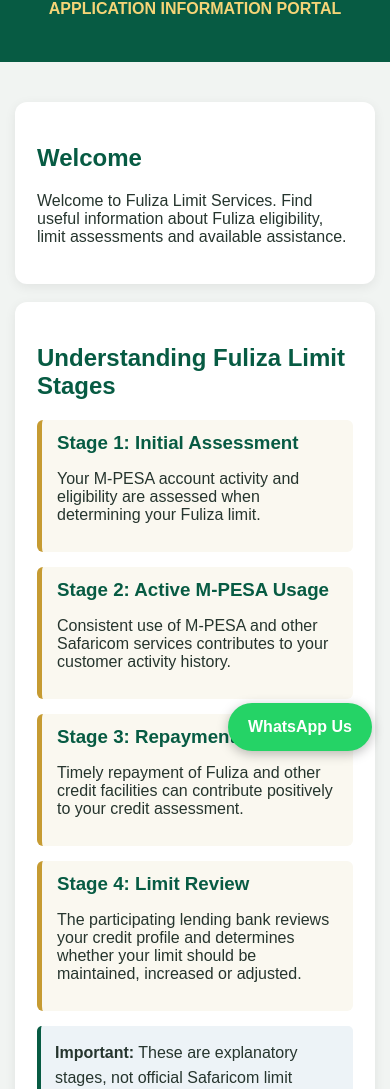
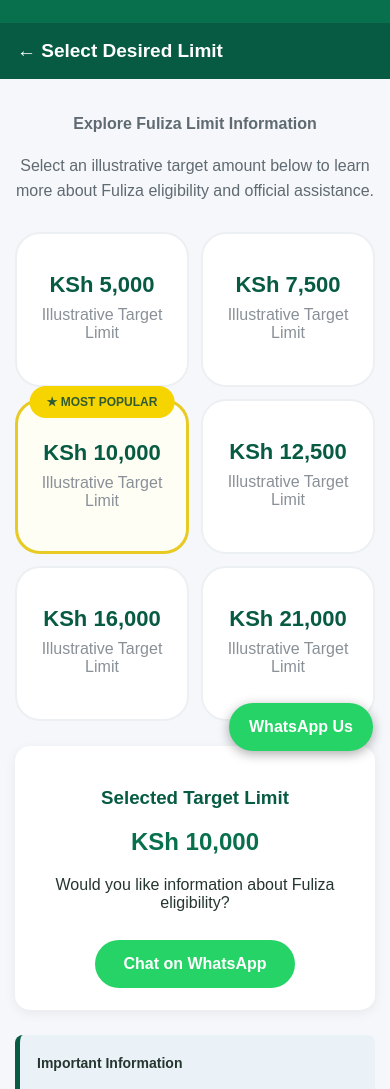
Before and after one commit to kipkorirkelvinbett-lang/fuliza-limit-services, a plain HTML site: page index.html in a window 390 px wide. Shown: the part 73-1162 px from the top of the page. Drawn offline with Linux system fonts and the light colour scheme.

Commit message:
Update index.html

```diff
--- a/index.html
+++ b/index.html
@@ -6,89 +6,202 @@
 <title>Fuliza Limit Services</title>
 
 <style>
-* {
-  box-sizing: border-box;
-}
+* { box-sizing: border-box; }
+
 body {
   margin: 0;
   font-family: Arial, sans-serif;
-  background: #f1f4f2;
-  color: #26352e;
+  background: #f5f7fa;
+  color: #25352f;
 }
+
 header {
+  background: #08704d;
+  color: white;
+  padding: 22px 15px;
+  text-align: center;
+}
+
+header h1 {
+  font-size: 25px;
+  margin: 0;
+  letter-spacing: 1px;
+}
+
+header p {
+  color: #ffdc40;
+  font-weight: bold;
+  font-size: 13px;
+  margin-bottom: 0;
+}
+
+.topbar {
   background: #075b43;
   color: white;
-  text-align: center;
-  padding: 28px 15px;
-}
-header h1 {
-  margin: 0;
-  font-size: 25px;
-}
-header p {
-  color: #f5d477;
+  padding: 17px;
+  font-size: 19px;
   font-weight: bold;
 }
+
 .container {
-  max-width: 750px;
-  margin: 25px auto;
-  padding: 15px;
+  max-width: 1000px;
+  margin: auto;
+  padding: 22px 15px 100px;
 }
-.card {
+
+.intro {
+  text-align: center;
+  color: #606a72;
+  line-height: 1.6;
+  margin: 10px 0 28px;
+}
+
+.grid {
+  display: grid;
+  grid-template-columns: repeat(3, 1fr);
+  gap: 18px;
+}
+
+.limit-card {
   background: white;
+  border: 2px solid #edf0f2;
+  border-radius: 25px;
+  padding: 35px 12px;
+  text-align: center;
+  cursor: pointer;
+  transition: .2s;
+  position: relative;
+  min-height: 190px;
+}
+
+.limit-card:hover {
+  border-color: #e5c82c;
+  transform: translateY(-3px);
+}
+
+.limit-card.selected {
+  border: 3px solid #e8ca24;
+  background: #fffef5;
+}
+
+.limit-card h2 {
+  color: #075b43;
+  font-size: 29px;
+  margin: 8px 0;
+}
+
+.limit-card p {
+  color: #899097;
+  margin: 8px 0;
+}
+
+.recommended {
+  position: absolute;
+  top: -16px;
+  left: 50%;
+  transform: translateX(-50%);
+  background: #f5d400;
+  color: #315c32;
+  border-radius: 25px;
+  padding: 9px 17px;
+  font-size: 12px;
+  font-weight: bold;
+  white-space: nowrap;
+}
+
+.selection {
+  background: white;
+  border-radius: 15px;
   padding: 22px;
-  margin-bottom: 18px;
-  border-radius: 12px;
-  box-shadow: 0 3px 12px #00000012;
+  text-align: center;
+  margin-top: 25px;
+  box-shadow: 0 3px 12px #00000010;
 }
-h2 {
+
+.selection h3 {
   color: #075b43;
 }
-.stage {
-  border-left: 5px solid #c69b32;
-  padding: 12px 15px;
-  margin: 15px 0;
-  background: #faf8f0;
-  border-radius: 6px;
+
+.whatsapp {
+  display: inline-block;
+  background: #25D366;
+  color: white;
+  text-decoration: none;
+  font-weight: bold;
+  padding: 15px 28px;
+  border-radius: 30px;
+  margin-top: 12px;
 }
-.stage h3 {
-  margin: 0 0 8px;
+
+.whatsapp:hover {
+  background: #128C7E;
+}
+
+.notice {
+  background: #eaf1f7;
+  border-left: 5px solid #075b43;
+  padding: 17px;
+  border-radius: 8px;
+  margin-top: 25px;
+  line-height: 1.6;
+  font-size: 14px;
+}
+
+.info {
+  background: white;
+  border-radius: 15px;
+  padding: 23px;
+  margin-top: 22px;
+  line-height: 1.6;
+}
+
+.info h3 {
   color: #075b43;
 }
-.notice {
-  background: #edf3f7;
-  border-left: 4px solid #075b43;
-  padding: 14px;
-  border-radius: 5px;
-  line-height: 1.6;
+
+footer {
+  background: #08704d;
+  color: white;
+  text-align: center;
+  padding: 25px 10px;
+  font-size: 13px;
 }
-.whatsapp {
-  display: block;
+
+.floating {
   position: fixed;
   bottom: 20px;
-  right: 18px;
+  right: 17px;
   background: #25D366;
   color: white;
   padding: 15px 20px;
+  text-decoration: none;
   border-radius: 35px;
-  text-decoration: none;
   font-weight: bold;
-  box-shadow: 0 3px 12px #0004;
+  box-shadow: 0 3px 12px #0005;
   z-index: 10;
 }
-.whatsapp:hover {
-  background: #128C7E;
+
+@media(max-width:650px) {
+  .grid {
+    grid-template-columns: repeat(2, 1fr);
+    gap: 12px;
+  }
+  .limit-card {
+    padding: 30px 6px;
+    min-height: 155px;
+  }
+  .limit-card h2 {
+    font-size: 22px;
+  }
+  header h1 {
+    font-size: 21px;
+  }
 }
-footer {
-  background: #075b43;
-  color: white;
-  text-align: center;
-  padding: 25px 10px;
-  margin-top: 30px;
-}
-.small {
-  font-size: 13px;
-  line-height: 1.6;
+
+@media(max-width:360px) {
+  .grid {
+    grid-template-columns: 1fr;
+  }
 }
 </style>
 </head>
@@ -100,119 +213,142 @@ footer {
   <p>APPLICATION INFORMATION PORTAL</p>
 </header>
 
-<div class="container">
+<div class="topbar">
+  ← Select Desired Limit
+</div>
 
-  <div class="card">
-    <h2>Welcome</h2>
+<main class="container">
+
+  <div class="intro">
+    <strong>Explore Fuliza Limit Information</strong>
     <p>
-      Welcome to Fuliza Limit Services.
-      Find useful information about Fuliza eligibility,
-      limit assessments and available assistance.
+      Select an illustrative target amount below to
+      learn more about Fuliza eligibility and official assistance.
     </p>
   </div>
 
-  <div class="card">
-    <h2>Understanding Fuliza Limit Stages</h2>
+  <div class="grid">
 
-    <div class="stage">
-      <h3>Stage 1: Initial Assessment</h3>
-      <p>
-        Your M-PESA account activity and eligibility
-        are assessed when determining your Fuliza limit.
-      </p>
+    <div class="limit-card" onclick="selectLimit('KSh 5,000', this)">
+      <h2>KSh 5,000</h2>
+      <p>Illustrative Target Limit</p>
     </div>
 
-    <div class="stage">
-      <h3>Stage 2: Active M-PESA Usage</h3>
-      <p>
-        Consistent use of M-PESA and other Safaricom
-        services contributes to your customer activity history.
-      </p>
+    <div class="limit-card" onclick="selectLimit('KSh 7,500', this)">
+      <h2>KSh 7,500</h2>
+      <p>Illustrative Target Limit</p>
     </div>
 
-    <div class="stage">
-      <h3>Stage 3: Repayment History</h3>
-      <p>
-        Timely repayment of Fuliza and other credit
-        facilities can contribute positively to your credit assessment.
-      </p>
+    <div class="limit-card selected" onclick="selectLimit('KSh 10,000', this)">
+      <div class="recommended">★ MOST POPULAR</div>
+      <h2>KSh 10,000</h2>
+      <p>Illustrative Target Limit</p>
     </div>
 
-    <div class="stage">
-      <h3>Stage 4: Limit Review</h3>
-      <p>
-        The participating lending bank reviews your
-        credit profile and determines whether your limit
-        should be maintained, increased or adjusted.
-      </p>
+    <div class="limit-card" onclick="selectLimit('KSh 12,500', this)">
+      <h2>KSh 12,500</h2>
+      <p>Illustrative Target Limit</p>
     </div>
 
-    <div class="notice">
-      <strong>Important:</strong>
-      These are explanatory stages, not official
-      Safaricom limit levels. There is no guaranteed
-      progression or fixed amount at each stage.
-      Only Safaricom and its lending partners determine
-      individual Fuliza limits.
+    <div class="limit-card" onclick="selectLimit('KSh 16,000', this)">
+      <h2>KSh 16,000</h2>
+      <p>Illustrative Target Limit</p>
     </div>
+
+    <div class="limit-card" onclick="selectLimit('KSh 21,000', this)">
+      <h2>KSh 21,000</h2>
+      <p>Illustrative Target Limit</p>
+    </div>
+
   </div>
 
-  <div class="card">
-    <h2>How to Request a Limit Review</h2>
-    <p>Use the official M-PESA menu:</p>
-    <ol>
-      <li>Dial *334# on your Safaricom line.</li>
-      <li>Select option 00 for Fuliza M-PESA.</li>
-      <li>Choose Refresh My Limit if available.</li>
-      <li>Follow the instructions provided.</li>
-    </ol>
+  <div class="selection">
+    <h3>Selected Target Limit</h3>
+    <h2 id="selectedAmount" style="color:#08704d">
+      KSh 10,000
+    </h2>
     <p>
-      A review request does not guarantee an increase.
+      Would you like information about Fuliza eligibility?
+    </p>
+    <a id="contactLink"
+       class="whatsapp"
+       href="https://wa.me/254790000945"
+       target="_blank"
+       rel="noopener">
+       Chat on WhatsApp
+    </a>
+  </div>
+
+  <div class="notice">
+    <strong>Important Information</strong>
+    <p>
+      The amounts displayed are illustrative target amounts,
+      not official Safaricom limit packages. Actual Fuliza
+      limits are determined by Safaricom and its lending
+      partners. Selecting an amount or contacting us does
+      not guarantee approval or a limit increase.
     </p>
   </div>
 
-  <div class="card">
-    <h2>Official Assistance</h2>
+  <div class="info">
+    <h3>How Fuliza Limits Are Assessed</h3>
+    <ol>
+      <li>Initial customer eligibility assessment.</li>
+      <li>M-PESA account usage and transaction history.</li>
+      <li>Credit and repayment history.</li>
+      <li>Review by the relevant lending partners.</li>
+    </ol>
+  </div>
+
+  <div class="info">
+    <h3>Official Assistance</h3>
     <p>
-      For accurate information about your Fuliza limit,
-      eligibility and account, use official Safaricom
-      customer support channels.
+      For accurate information about your current Fuliza
+      limit, use official Safaricom customer support
+      channels or the M-PESA menu.
     </p>
   </div>
 
-  <div class="card">
-    <h2>Customer Support</h2>
-    <p>
-      Have a question? Contact our information support
-      through WhatsApp.
-    </p>
-    <p>
-      WhatsApp: +254 790 000 945
-    </p>
+  <div class="info">
+    <h3>Customer Support</h3>
+    <p>WhatsApp: +254 790 000 945</p>
+    <p>We welcome your enquiries about the information
+    provided on this website.</p>
   </div>
 
-  <div class="card small">
-    <strong>Disclaimer:</strong>
-    This is an independent information website and is
-    not an official Safaricom website. We cannot access,
-    approve, or manually increase customer Fuliza limits.
-    Never share your M-PESA PIN or OTP with anyone.
-    No payment guarantees a limit increase.
-  </div>
+</main>
 
-</div>
-
-<a class="whatsapp"
+<a class="floating"
    href="https://wa.me/254790000945"
    target="_blank"
-   rel="noopener noreferrer">
+   rel="noopener">
    WhatsApp Us
 </a>
 
 <footer>
   <strong>FULIZA LIMIT SERVICES</strong>
-  <p class="small">Customer Information Portal</p>
+  <p>Customer Information Portal</p>
+  <p>Independent information website. Not affiliated with Safaricom.</p>
 </footer>
+
+<script>
+function selectLimit(amount, element) {
+  document.querySelectorAll('.limit-card').forEach(card => {
+    card.classList.remove('selected');
+  });
+
+  element.classList.add('selected');
+
+  document.getElementById('selectedAmount').textContent = amount;
+
+  const message = encodeURIComponent(
+    "Hello, I would like official information about Fuliza eligibility and the illustrative target limit of " + amount + "."
+  );
+
+  document.getElementById('contactLink').href =
+    "https://wa.me/254790000945?text=" + message;
+}
+</script>
 
 </body>
 </html>
```
